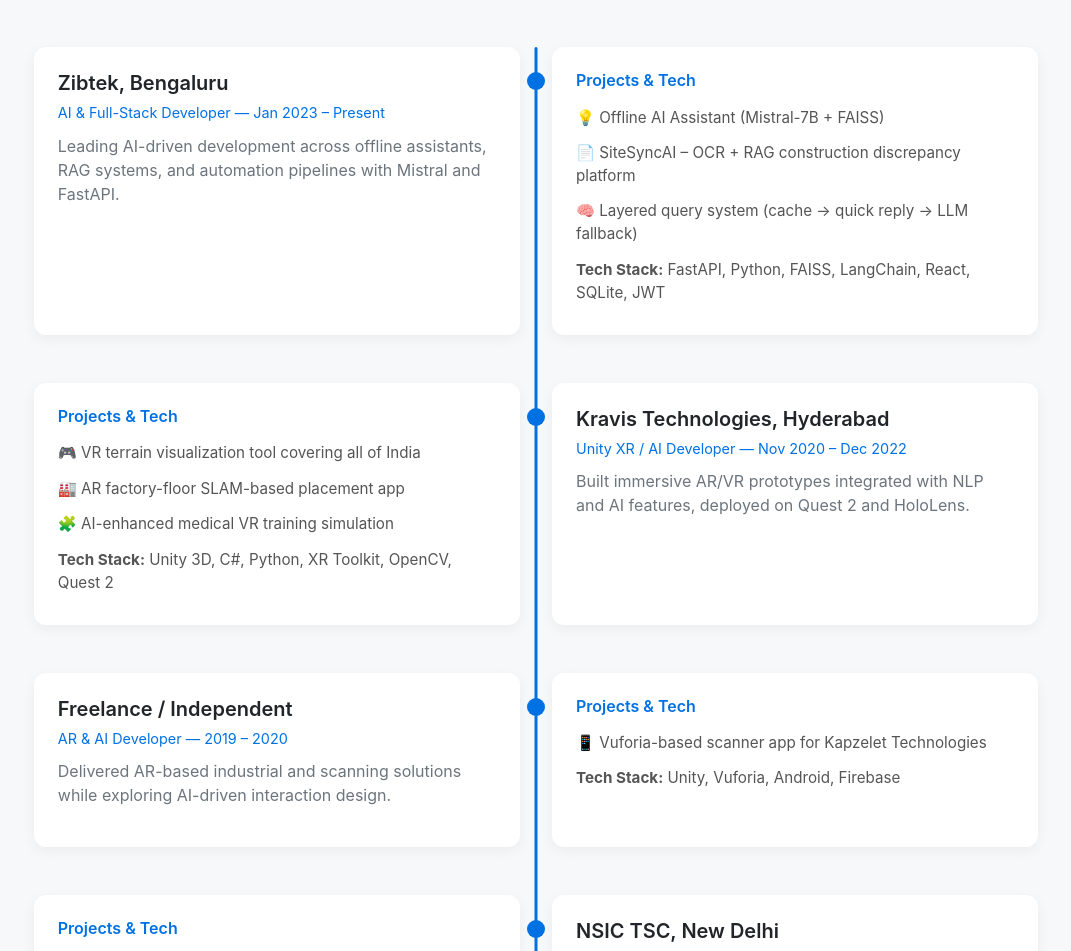
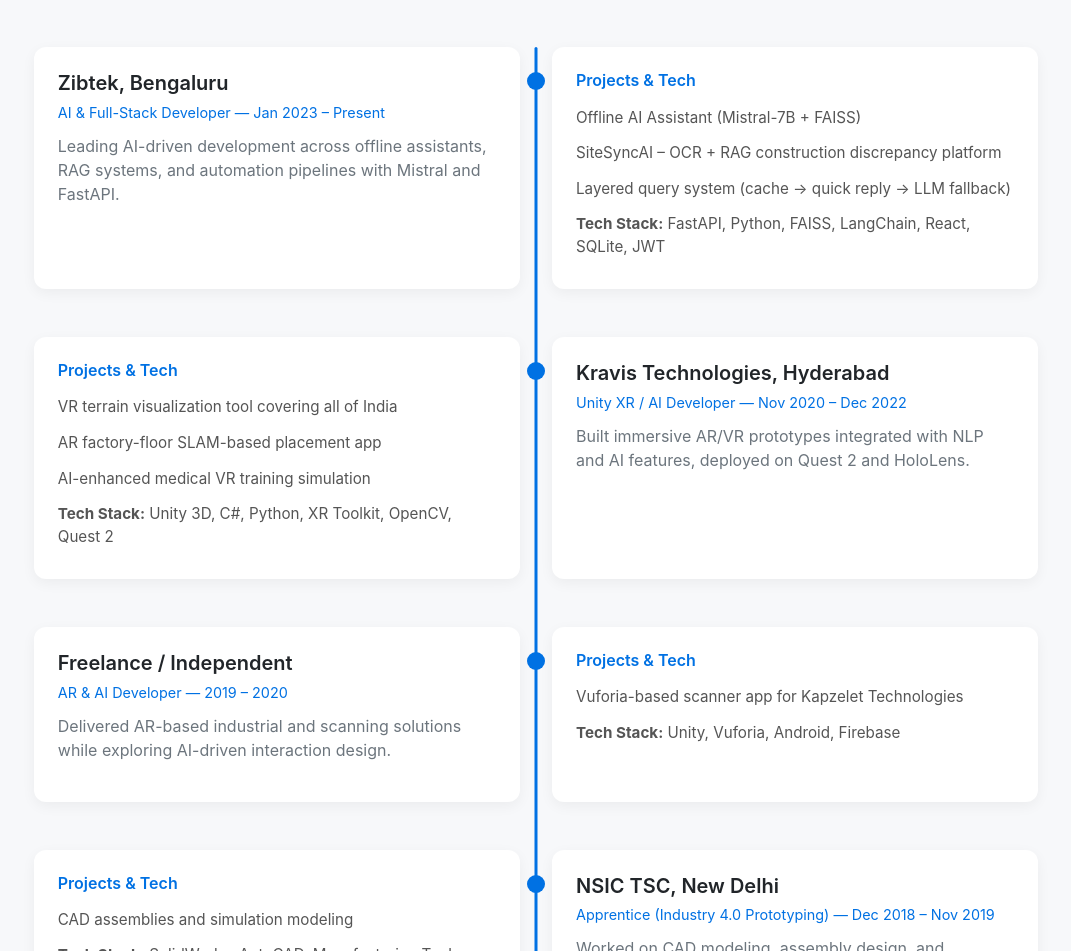
Before and after one commit to Udeshya30/portfolio, a React (Vite) app: page /about in a window 1280 px wide. Shown: the part 1141-2092 px from the top of the page, without its empty margins (104-1175 px from the left). Built offline with nearby package versions, Linux system fonts and the light colour scheme.

Commit message:
ui enhancement

```diff
--- a/index.html
+++ b/index.html
@@ -2,7 +2,7 @@
 <html lang="en">
   <head>
     <meta charset="UTF-8" />
-    <link rel="icon" type="image/svg+xml" href="/vite.svg" />
+    <link rel="icon" type="image/svg+xml" href="src/assets/favicon.png" />
     <meta name="viewport" content="width=device-width, initial-scale=1.0" />
     <title>portfolio</title>
   </head>
--- a/src/pages/About.jsx
+++ b/src/pages/About.jsx
@@ -12,9 +12,9 @@
       description:
         "Leading AI-driven development across offline assistants, RAG systems, and automation pipelines with Mistral and FastAPI.",
       projects: [
-        "💡 Offline AI Assistant (Mistral-7B + FAISS)",
-        "📄 SiteSyncAI – OCR + RAG construction discrepancy platform",
-        "🧠 Layered query system (cache → quick reply → LLM fallback)",
+        "Offline AI Assistant (Mistral-7B + FAISS)",
+        "SiteSyncAI – OCR + RAG construction discrepancy platform",
+        "Layered query system (cache → quick reply → LLM fallback)",
       ],
       tech: "FastAPI, Python, FAISS, LangChain, React, SQLite, JWT",
     },
@@ -25,9 +25,9 @@
       description:
         "Built immersive AR/VR prototypes integrated with NLP and AI features, deployed on Quest 2 and HoloLens.",
       projects: [
-        "🎮 VR terrain visualization tool covering all of India",
-        "🏭 AR factory-floor SLAM-based placement app",
-        "🧩 AI-enhanced medical VR training simulation",
+        "VR terrain visualization tool covering all of India",
+        "AR factory-floor SLAM-based placement app",
+        "AI-enhanced medical VR training simulation",
       ],
       tech: "Unity 3D, C#, Python, XR Toolkit, OpenCV, Quest 2",
     },
@@ -37,7 +37,7 @@
       duration: "2019 – 2020",
       description:
         "Delivered AR-based industrial and scanning solutions while exploring AI-driven interaction design.",
-      projects: ["📱 Vuforia-based scanner app for Kapzelet Technologies"],
+      projects: ["Vuforia-based scanner app for Kapzelet Technologies"],
       tech: "Unity, Vuforia, Android, Firebase",
     },
     {
@@ -46,7 +46,7 @@
       duration: "Dec 2018 – Nov 2019",
       description:
         "Worked on CAD modeling, assembly design, and workflow optimization for industrial prototyping systems.",
-      projects: ["⚙️ CAD assemblies and simulation modeling"],
+      projects: ["CAD assemblies and simulation modeling"],
       tech: "SolidWorks, AutoCAD, Manufacturing Tools",
     },
     {
@@ -55,7 +55,7 @@
       duration: "May 2018 – Nov 2018",
       description:
         "Performed precision checks on automotive components, reducing defect rate and improving first-pass yield.",
-      projects: ["🔧 Automotive part inspection and optimization"],
+      projects: ["Automotive part inspection and optimization"],
       tech: "Industrial QC Tools, Excel, Measurement Systems",
     },
   ];
```
Also changed, not shown: src/assets/favicon.png (added).
